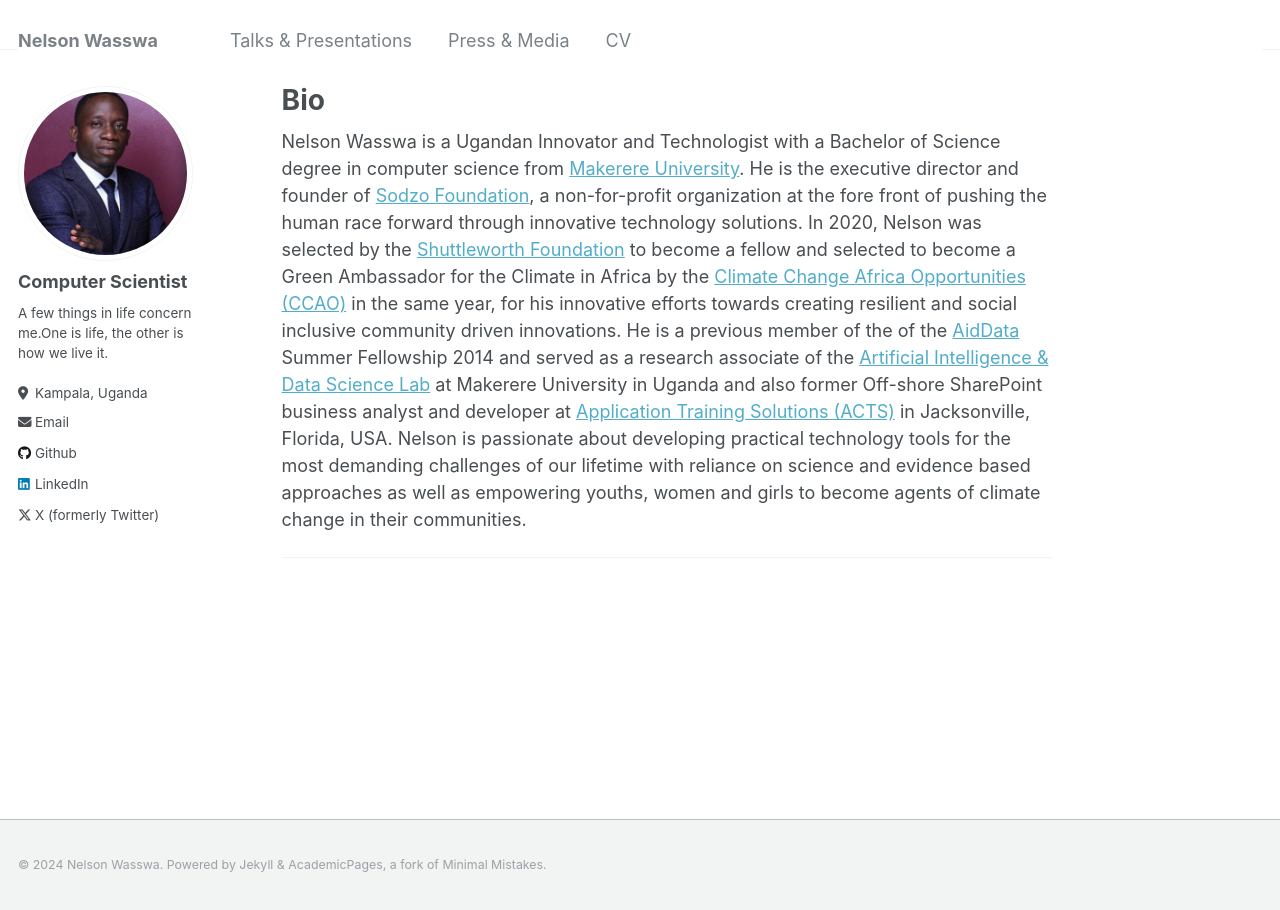
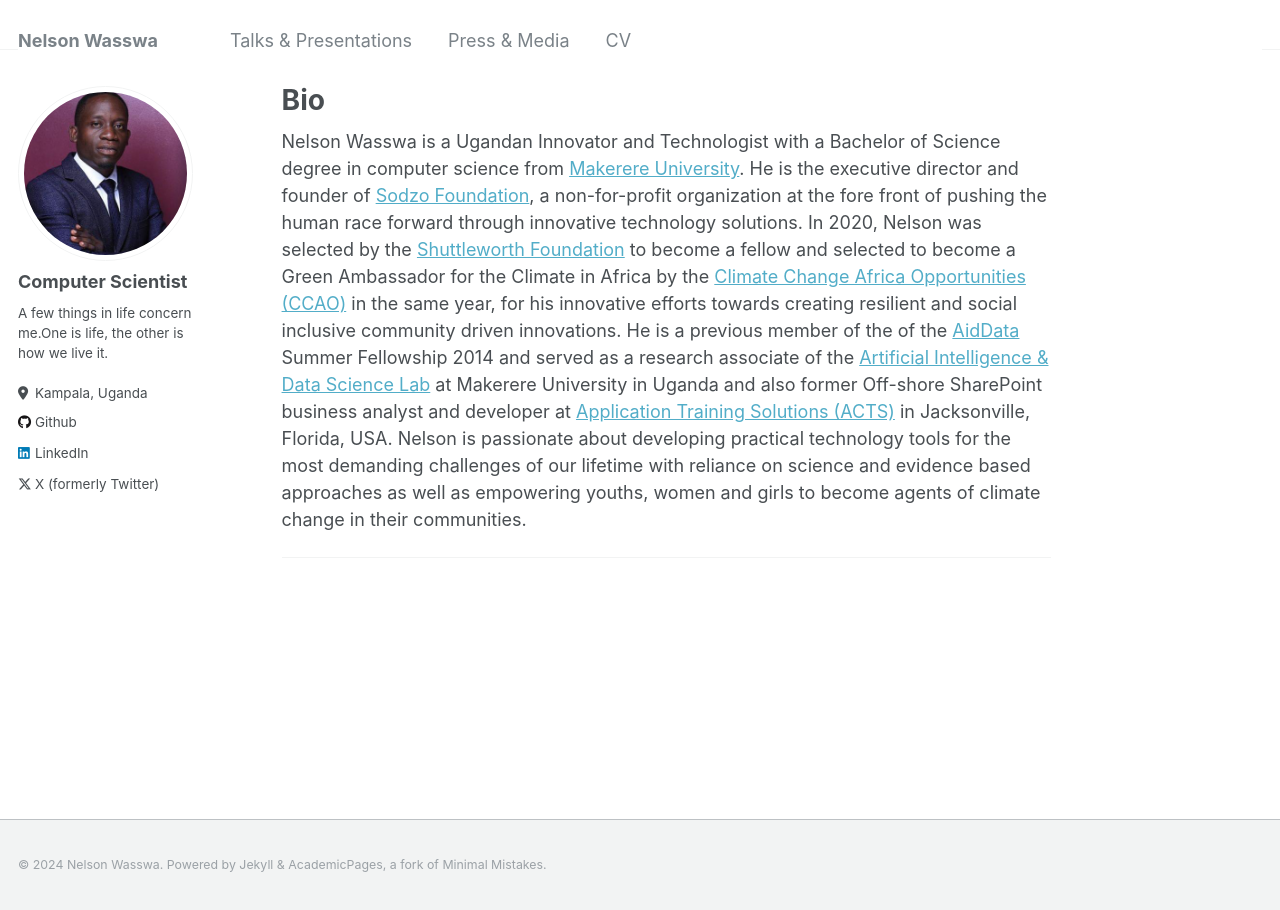
Before and after one commit to Nelwa256/nelsonwasswa.github.io, a Jekyll site: the page built from _pages/about.md, in a window 1280 px wide. Built offline with Jekyll 4.4.1, drawn with Linux system fonts in a browser that asks for light colours.

Commit message:
Update _config.yml

```diff
--- a/_config.yml
+++ b/_config.yml
@@ -28,7 +28,7 @@ author:
   location         : "Kampala, Uganda"
   employer         : #"Red Brick University"
   uri              : # URL
-  email            : "nelson@sodzofoundation.org"
+  nelson@sodzofoundation.org            : "nelson@sodzofoundation.org"
 
   # Academic websites
   arxiv            : # URL - Update with the correct link to your profile
```
